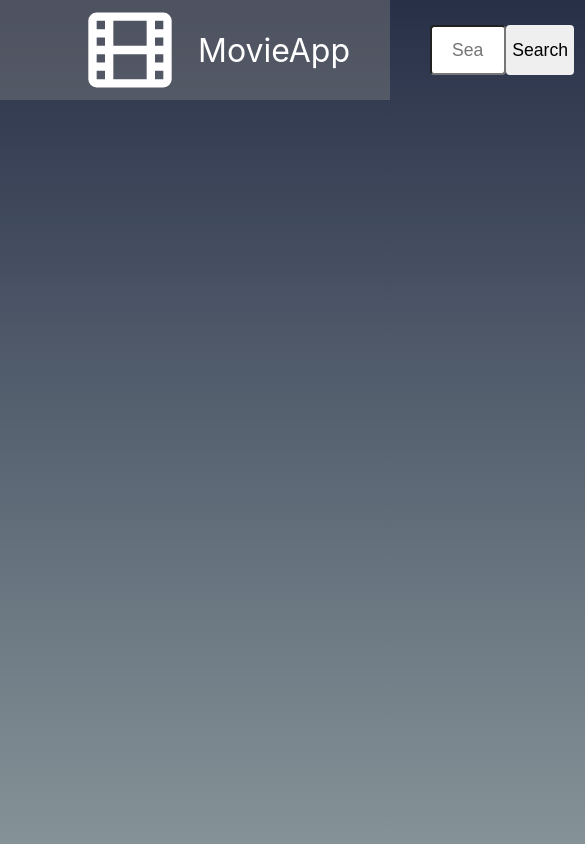
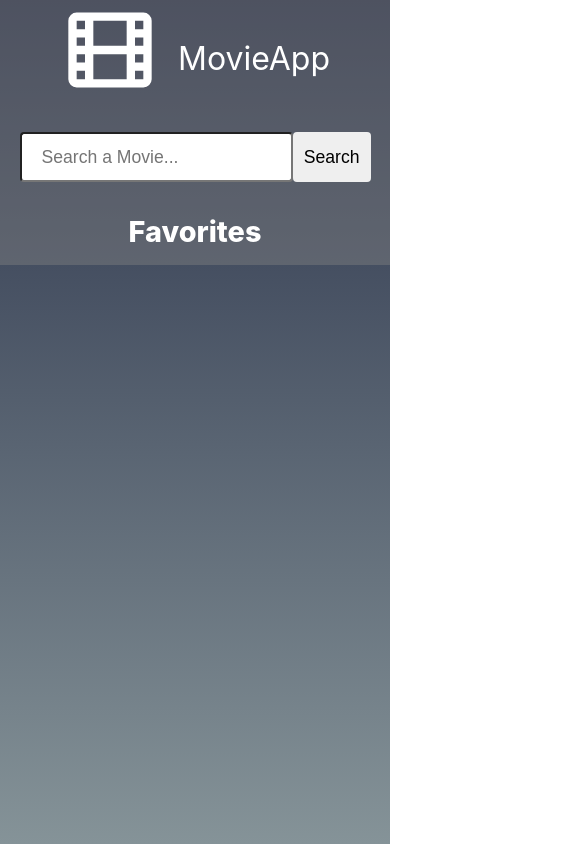
Before and after one commit to iefendiev/react-movie-app, a React (Create React App) app: page / in a window 390 px wide. Shown: the top 844 px of the page, 585 px wide, since content can reach past the window. Built offline with nearby package versions, Linux system fonts and the light colour scheme; the HTML template or start-up script is replaced by a standard one.

Commit message:
responsive

```diff
--- a/src/App.css
+++ b/src/App.css
@@ -58,6 +58,7 @@ body {
   margin: 0 0 30px 0;
   background-color: rgba(131, 131, 131, 0.411);
 }
+
 .search-section {
   display: flex;
   justify-content: center;
@@ -235,3 +236,20 @@ form {
 .year-detail {
   margin-bottom: 20px;
 }
+
+@media (max-width: 1024px) {
+  .search-div {
+    flex-direction: column;
+    align-items: center;
+  }
+  .search-div * {
+    margin-bottom: 1rem;
+  }
+}
+
+@media (max-width: 850px) {
+  .movie-div-detail {
+    flex-direction: column;
+    align-items: center;
+  }
+}
```
